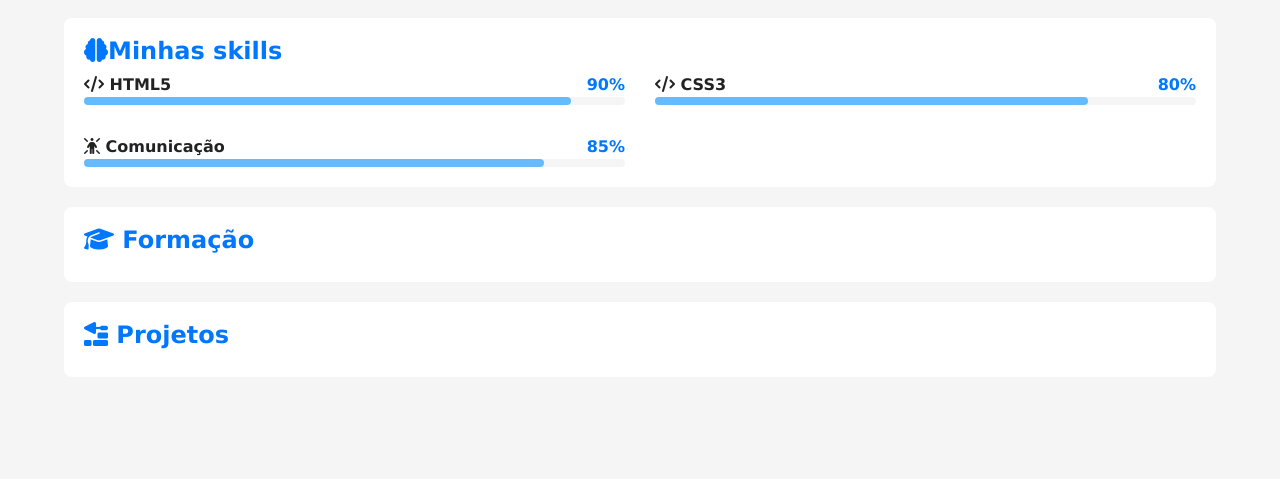
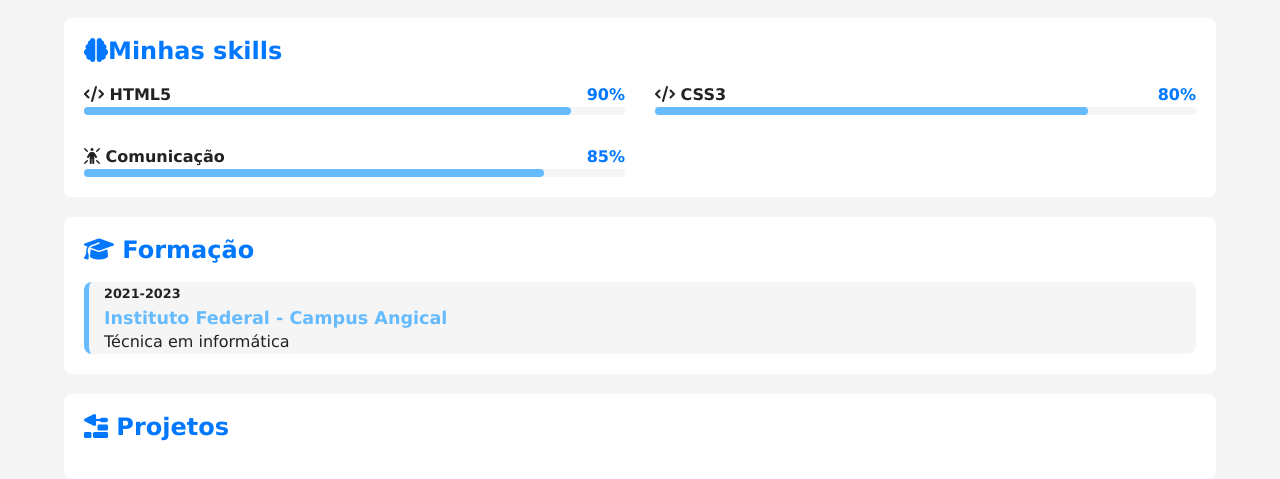
Before and after one commit to NicollyBispo/projeto-portfolio, a plain HTML site: page index.html in a window 1280 px wide. Shown: the part 425-904 px from the top of the page. Before the commit the page ends 822 px from the top, so only its background shows below. Drawn offline with Linux system fonts and the light colour scheme.

Commit message:
Área de formações

```diff
--- a/estilos/style.css
+++ b/estilos/style.css
@@ -123,7 +123,7 @@
 
 article h2{
   color: var(--destaque);
-  margin-bottom: 10px;
+  margin-bottom: 20px;
 }
 
 #skill-container{
@@ -161,6 +161,38 @@
   border-radius: 4px;
 }
 
+#formacao-container{
+  display: flex;
+  flex-direction: column-reverse;
+  gap: 20px;
+}
+
+#formacao-container .curso{
+  background-color: var(--fundo-principal);
+  border-radius: 8px;
+  border-left: 5px solid var(--destaque-inverso);
+  padding-left: 15px;
+  transition: border-width 0.5s, border-color 0.5s;
+}
+
+#formacao-container .curso:hover{
+  border-left-width: 15px;
+  border-color: var(--destaque);
+  cursor: pointer;
+}
+
+#formacao-container .periodo{
+  font-size: 0.8em;
+  font-weight: bold;
+  color: var(--texto);
+}
+
+#formacao-container .instituicao{
+  color: var(--destaque-inverso);
+  font-size: 1.1em;
+
+}
+
 @media screen and (min-width: 768px) {
   #skill-container {
     grid-template-columns: 1fr 1fr;
--- a/index.html
+++ b/index.html
@@ -25,7 +25,7 @@
     <section id="ficha">
         <img src="imagens/nicolly-perfil.jpg" alt="Nicolly Bispo" class="foto">
         <h1>Nicolly Bispo</h1>
-        <p>Técnica em informática pelo IFPI, apaixonada por aprender coisas novas</p>
+        <p>Técnica em informática pelo IFPI, apaixonada por aprender coisas novas.</p>
         <div id="social">
            <a href="https://github.com/NicollyBispo" target="_blank" rel="nofollow"><i class="fa-brands fa-github"></i></a>
         </div>
@@ -81,44 +81,18 @@
         </article> <!--fim article#skills-->
         <article id="formacao">
             <h2><i class="fa-solid fa-graduation-cap"></i> Formação</h2>
-            <div class="formacao-container">
-                <div class="item">
-                    <div class="info">
-                        <span class="nome">
 
-                        </span>
-                        <span class="porcent">
-
-                        </span>
-                    </div>
-                    <div class="barra">
-                        <div class="progresso"></div>
-
-                    </div>
+            <div id="formacao-container">
+                <div class="curso">
+                    <p class="periodo">2021-2023</p>
+                    <h3 class="instituicao">Instituto Federal - Campus Angical</h3>
+                    <p class="titulacao">Técnica em informática</p>
                 </div>
-
             </div>
-
 
         </article> <!--fim article#formação-->
         <article id="projetos">
             <h2><i class="fa-solid fa-trowel-bricks"></i> Projetos</h2>
-
-            <div class="projeto-container">
-                <div class="item">
-                    <div class="info">
-                        <span class="nome">
-
-                        </span>
-                        <span class="porcent">
-
-                        </span>
-                    </div>
-                    <div class="barra">
-                        <div class="progresso"></div>
-                    </div>
-                </div>
-            </div>
 
         </article> <!--fim article#projetos-->
     </section>
```
